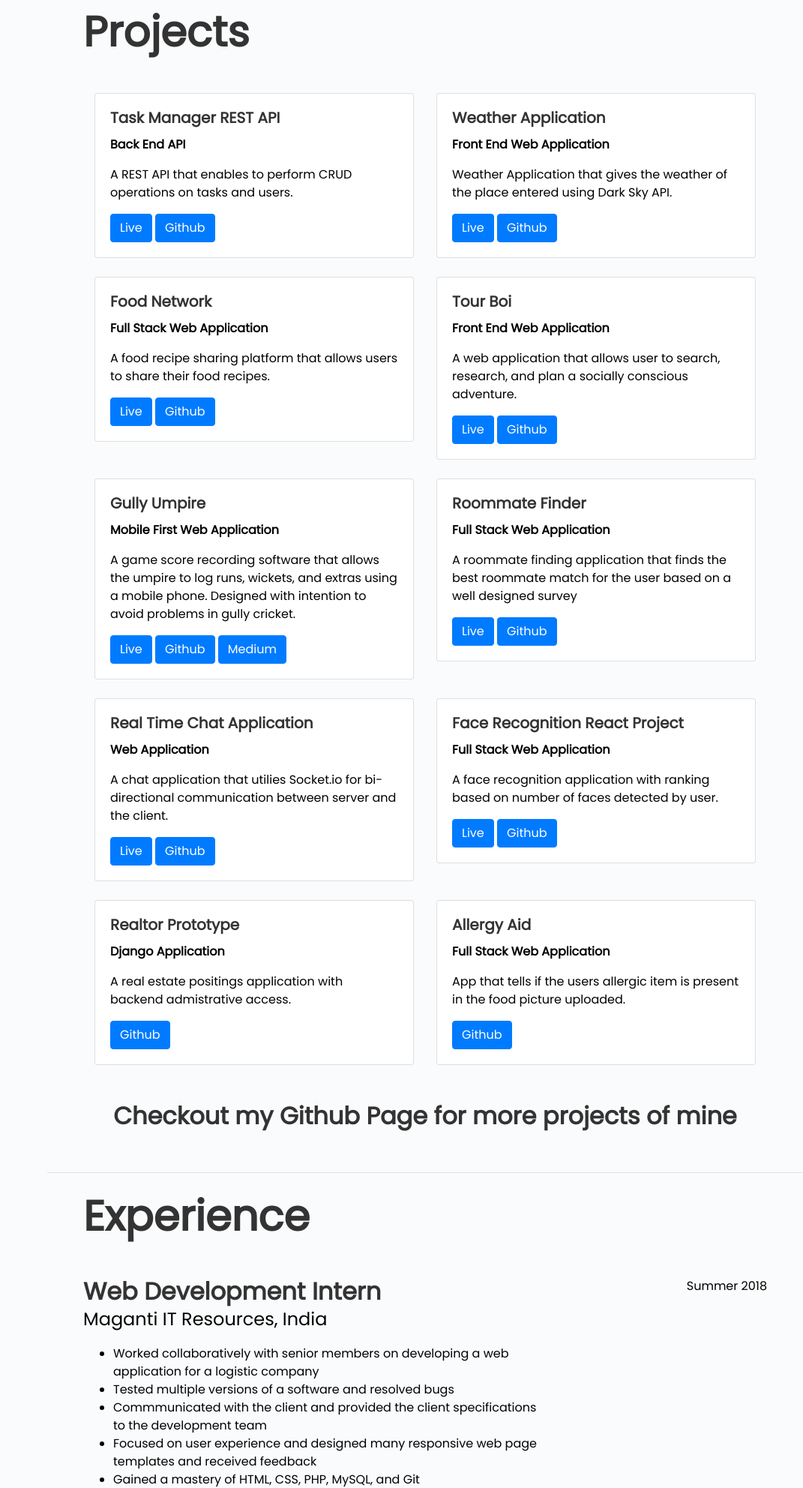
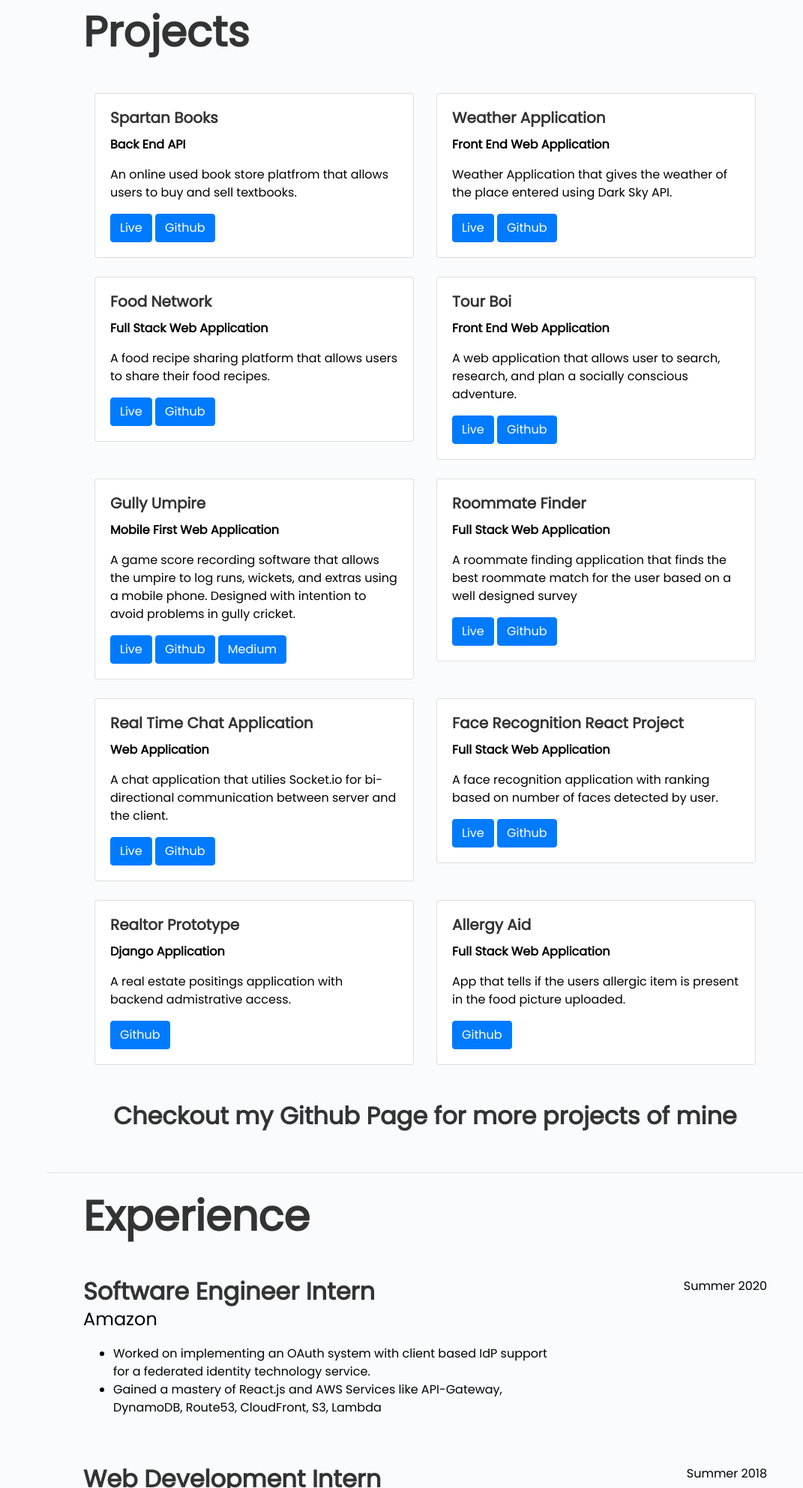
Before and after one commit to rohansamavedam/Personal-Portfolio-2019, a plain HTML site: page index.html in a window 1280 px wide. Shown: the part 816-2800 px from the top of the page at 75% size, without its empty margins (209-1280 px from the left). Drawn offline with Linux system fonts and the light colour scheme; a web font is replaced by a local one.

Commit message:
Update index.html

```diff
--- a/index.html
+++ b/index.html
@@ -83,7 +83,7 @@
         <div class="subheading mb-5">(925) 964-6074 ·
           <a href="mailto:rohansamavedam@gmail.com" target="_blank">rohansamavedam@gmail.com</a>
         </div>
-        <p class="lead mb-5">I am a Software Development enthusiast and Software Engineering Student located in San Jose, California with experience in full stack development. <strong>I'm looking for Software Development internship opportunities so that I could be exposed to real life problems and their software solutions, polish my coding skills to match industry standard, and eventually gain experience to land a software developer job.</strong></p>
+        <p class="lead mb-5">I am a Software Engineering Student located in San Jose, California with experience in full stack development. <strong>I'm looking for Software Development internship opportunities to be exposed to real life problems and their software solutions.</strong></p>
           <p class="lead mb-5">I've gained experience developing efficient solutions to problems I've faced. My project experience has been both challenging and fun. The logical extension of my education and project experience coupled with my passion for technology is my continued desire to learn and build beautiful software solutions. When I'm not coding, I like to play tennis, go exploring places, play video games and watch movies.</p>
       </div>
     </section>
@@ -100,13 +100,13 @@
             <div class="col-sm">
              <div class="card" style="width: auto; margin-bottom: 25px">
                <div class="card-body">
-                 <h5 class="card-title">Task Manager REST API</h5>
+                 <h5 class="card-title">Spartan Books</h5>
                  <p><strong>Back End API</strong><p>
                    <p class="card-text">
-                    <p>A REST API that enables to perform CRUD operations on tasks and users.</p>
+                    <p>An online used book store platfrom that allows users to buy and sell textbooks.</p>
                    </p>
-                 <a href="https://samavedam-task-manager.herokuapp.com/" class="btn btn-primary">Live</a>
-                 <a href="https://github.com/rohansamavedam/Task-Manager-API" class="btn btn-primary">Github</a>
+                 <a href="https://spartanbooks.herokuapp.com/" class="btn btn-primary">Live</a>
+                 <a href="https://github.com/Group3-SpartansBooks" class="btn btn-primary">Github</a>
                </div>
              </div>
             </div>
@@ -273,6 +273,20 @@
         <br>
         <h2 class="mb-5"><strong>Experience</strong></h2>
 
+          <div class="resume-item d-flex flex-column flex-md-row justify-content-between mb-5">
+          <div class="resume-content">
+            <h3 class="mb-0">Software Engineer Intern</h3>
+            <div class="subheading mb-3">Amazon</div>
+            <ul>
+              <li>Worked on implementing an OAuth system with client based IdP support for a federated identity technology service.</li>
+              <li>Gained a mastery of React.js and AWS Services like API-Gateway, DynamoDB, Route53, CloudFront, S3, Lambda</li>
+            </ul>
+          </div>
+          <div class="resume-date text-md-right">
+            <span class="text-primary">Summer 2020</span>
+          </div>
+        </div>
+
         <div class="resume-item d-flex flex-column flex-md-row justify-content-between mb-5">
           <div class="resume-content">
             <h3 class="mb-0">Web Development Intern</h3>
```
